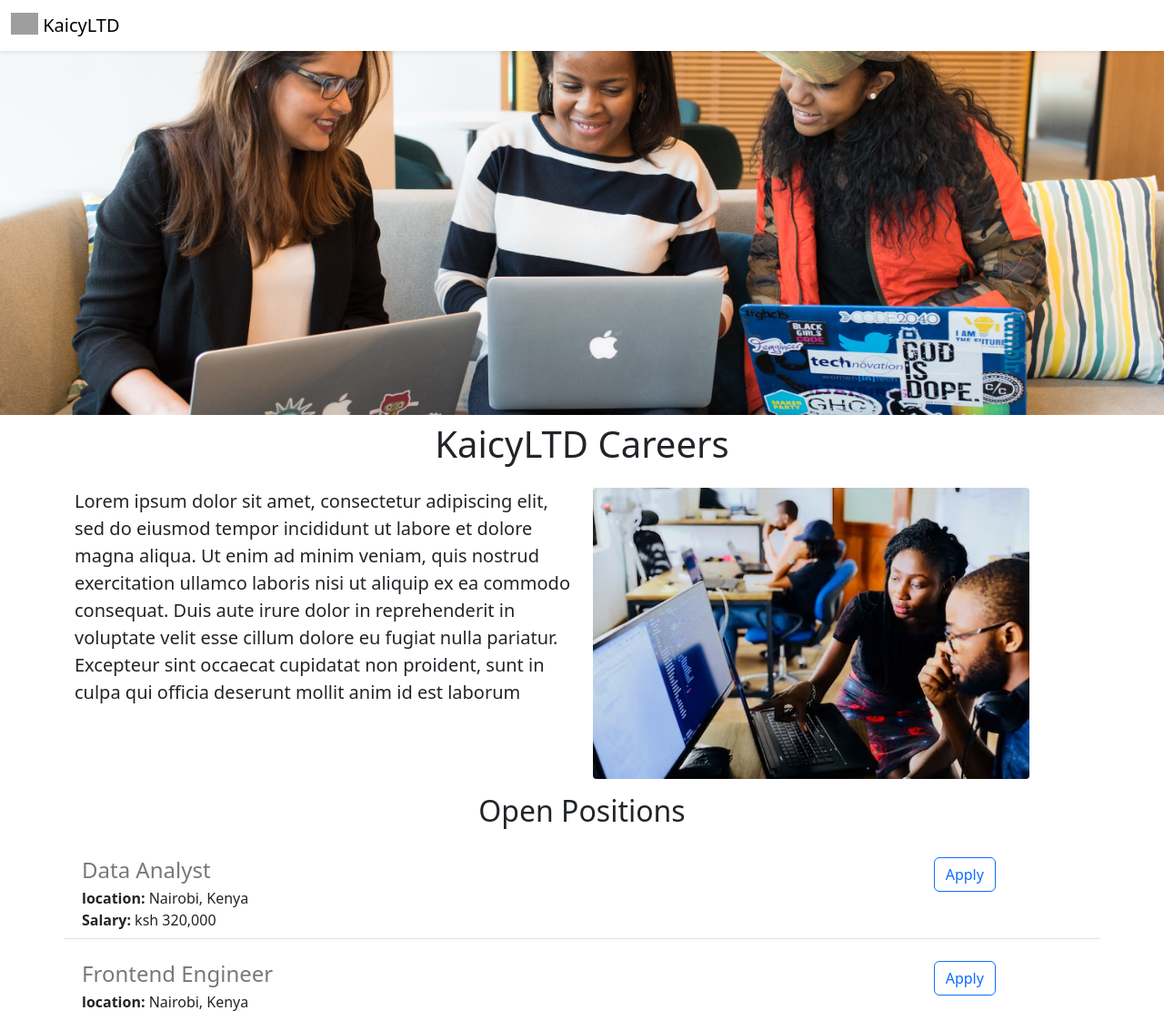
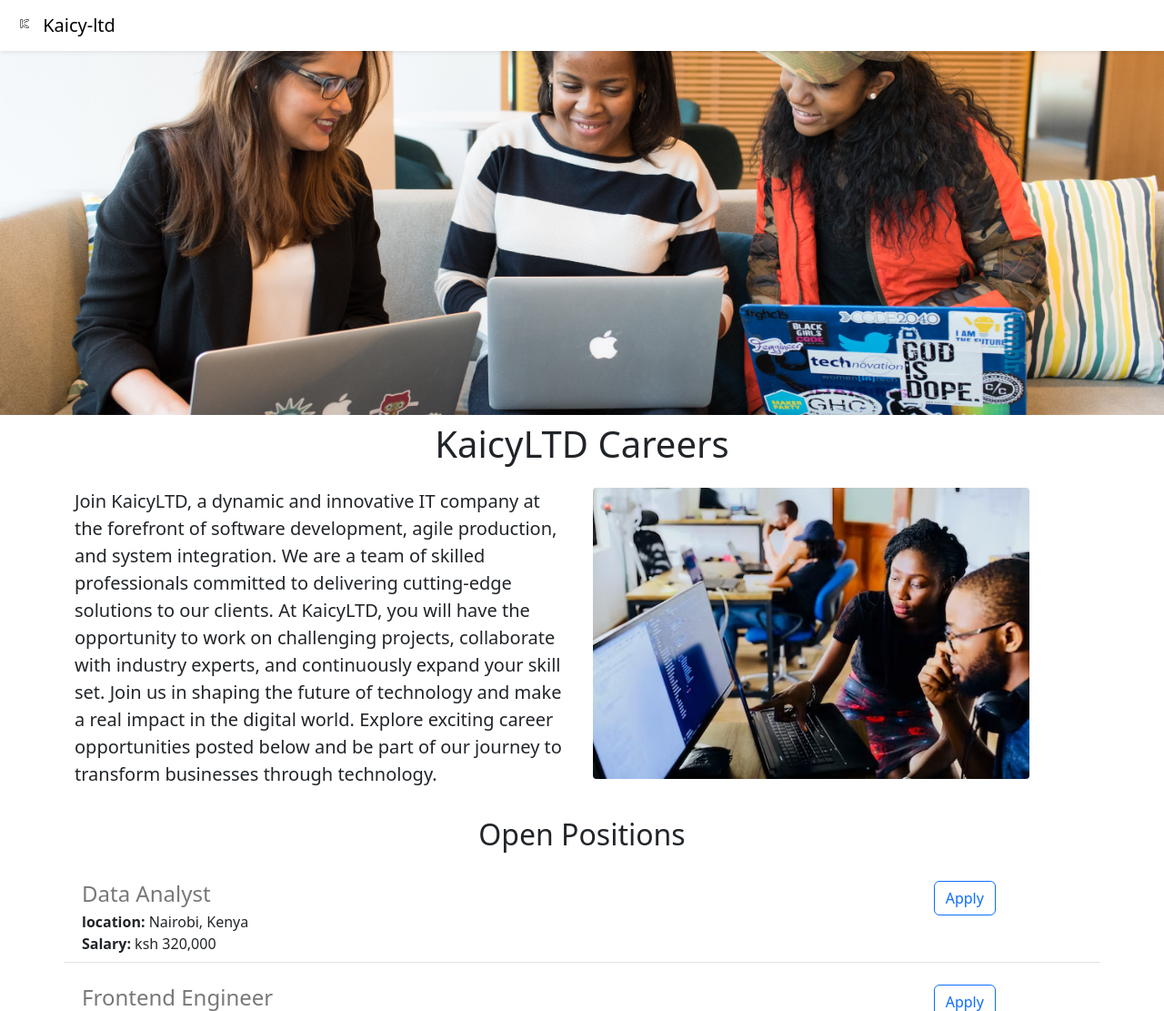
Before and after one commit to claranceJ/calida-careers-website, a Flask app: page / in a window 1280 px wide. Shown: the top 1111 px of the page at 91% size. Run offline with Flask 3, Linux system fonts and the light colour scheme; grey boxes are pictures that could not be loaded.

Commit message:
added one file, and modified some code

```diff
--- a/templates/home.html
+++ b/templates/home.html
@@ -27,7 +27,7 @@
 
     <div class="col-md-6">
 
-  <p class="lead">Lorem ipsum dolor sit amet, consectetur adipiscing elit, sed do eiusmod tempor incididunt ut labore et dolore magna aliqua. Ut enim ad minim veniam, quis nostrud exercitation ullamco laboris nisi ut aliquip ex ea commodo consequat. Duis aute irure dolor in reprehenderit in voluptate velit esse cillum dolore eu fugiat nulla pariatur. Excepteur sint occaecat cupidatat non proident, sunt in culpa qui officia deserunt mollit anim id est laborum</p>
+  <p class="lead">Join KaicyLTD, a dynamic and innovative IT company at the forefront of software development, agile production, and system integration. We are a team of skilled professionals committed to delivering cutting-edge solutions to our clients. At KaicyLTD, you will have the opportunity to work on challenging projects, collaborate with industry experts, and continuously expand your skill set. Join us in shaping the future of technology and make a real impact in the digital world. Explore exciting career opportunities posted below and be part of our journey to transform businesses through technology.</p>
 
      </div>
 
--- a/templates/nav.html
+++ b/templates/nav.html
@@ -1,9 +1,11 @@
+
 
 <nav class="navbar shadow-sm fixed-top bg-white ">
   <div class="container-fluid">
     <a class="navbar-brand" href="#">
-      <img src="/docs/5.0/assets/brand/bootstrap-logo.svg" alt="" width="30" height="24" class="d-inline-block align-text-top">
-      KaicyLTD
+      <img src="/static/KLTD.png" alt="" width="30" height="24" class="d-inline-block align-text-top">
+      Kaicy-ltd
+
     </a>
   </div>
 </nav>
```
Also changed, not shown: static/KLTD.png (added).
